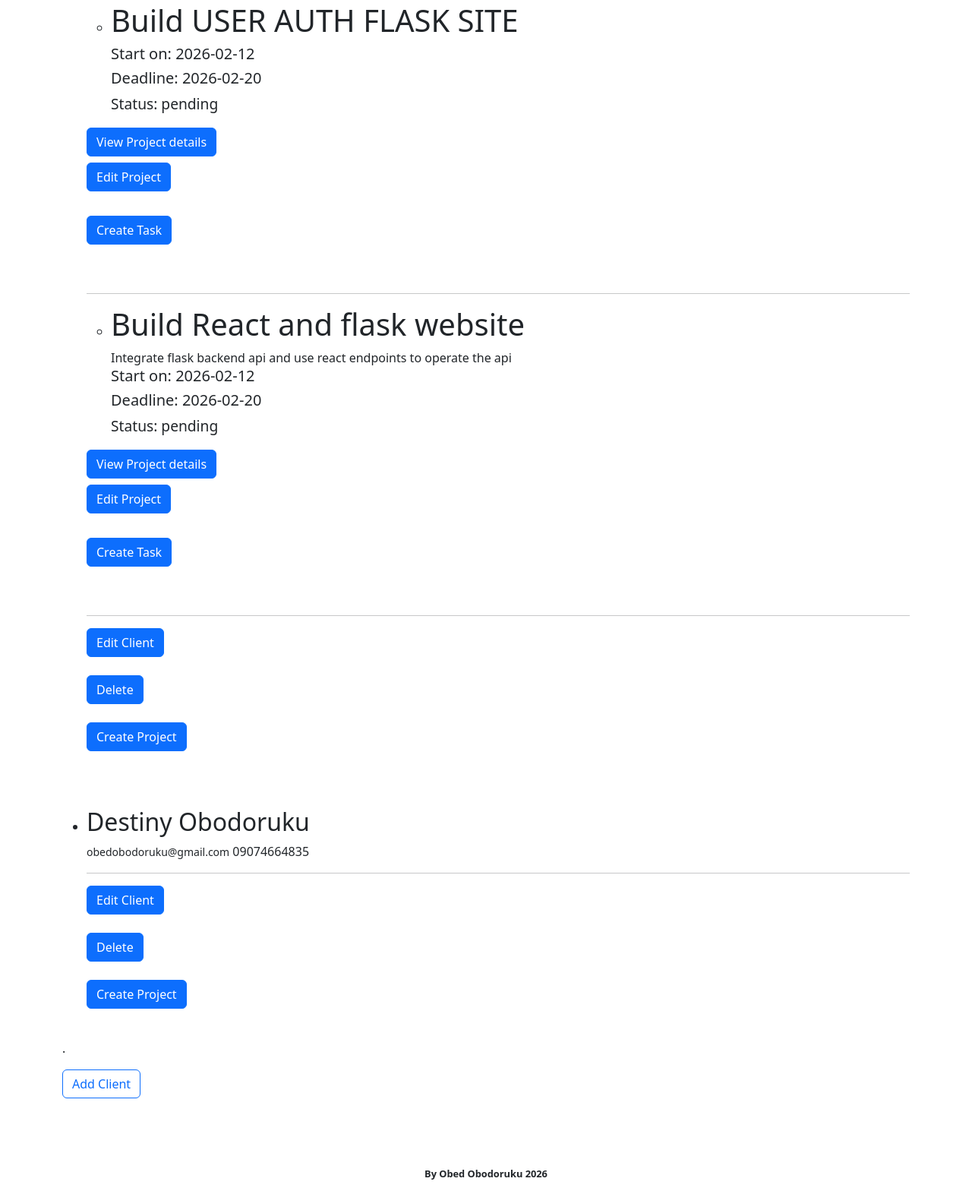
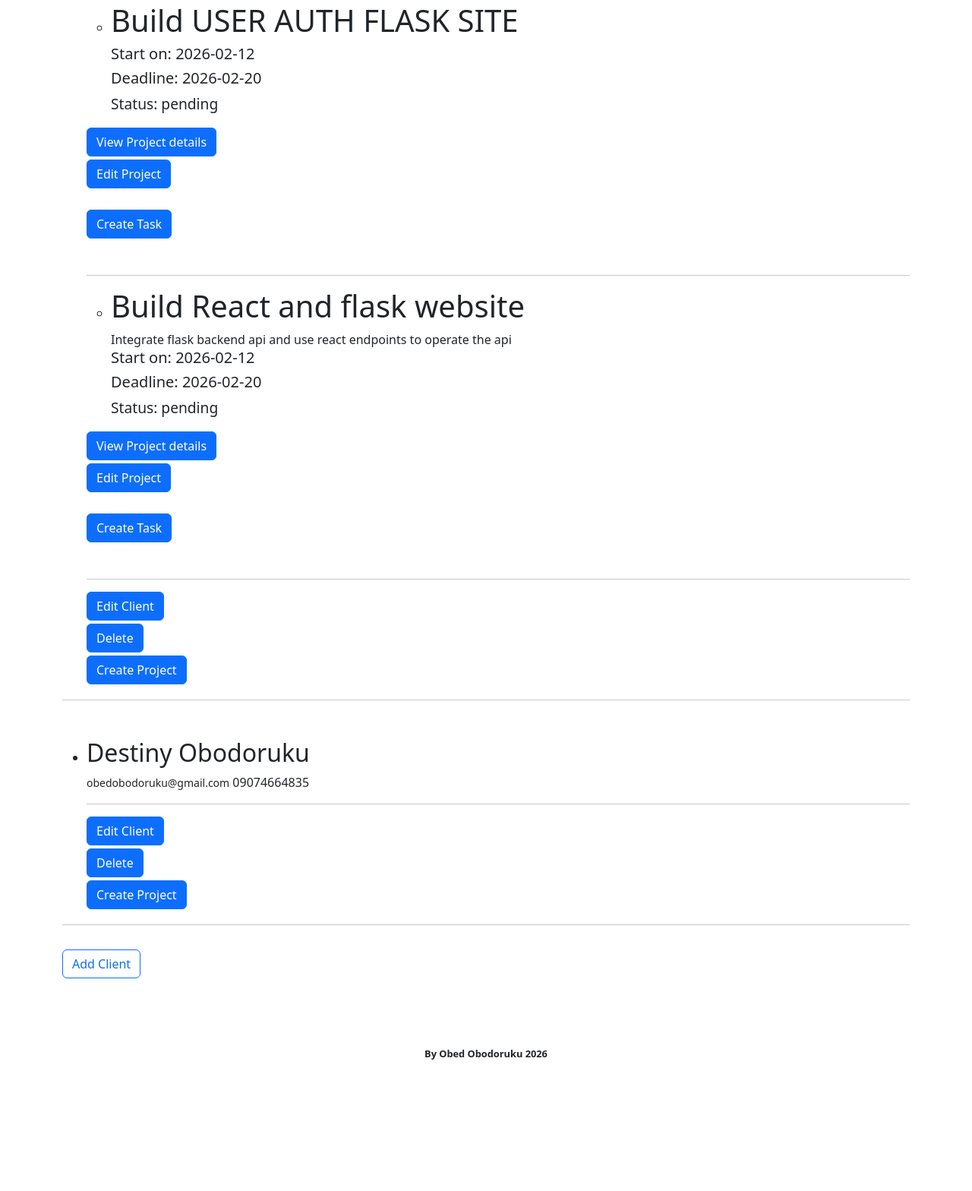
Before and after one commit to obedobodoruku/freelancer-cms, a Flask app: page /client in a window 1280 px wide. Shown: the part 541-2109 px from the top of the page at 76% size. After the commit the page ends 1936 px from the top, so only its background shows below. Run offline with Flask 3, Linux system fonts and the light colour scheme; a user stored in the database is signed in; data comes from the database, SQL or seed files in the repository.

Commit message:
UI btn Update

```diff
--- a/app/templates/clients.html
+++ b/app/templates/clients.html
@@ -48,16 +48,16 @@
                         </ul>
 
                         <a href="{{ url_for('project', project_id=project.id) }}">
-                            <button class="btn btn-primary mt-3 mb-2">View Project details</button>
+                            <button class="btn btn-primary mt-3 mb-1">View Project details</button>
                         </a>
                         <div style="margin-bottom: 24px;">
                             <a href="{{ url_for('edit_project', project_id=project.id) }}">
-                                <button class="btn btn-primary mb-2">Edit Project</button>
+                                <button class="btn btn-primary mb-1">Edit Project</button>
                             </a>
                         </div>
                         <div style="margin-bottom: 24px;">
                             <a href="{{ url_for('create_task', project_id=project.id) }}">
-                                <button class="btn btn-primary mb-4">Create Task</button>
+                                <button class="btn btn-primary mb-2">Create Task</button>
                             </a>
                         </div>
                         <hr>
@@ -66,24 +66,25 @@
 
                 <div>
                     <a href="{{ url_for('edit_client', client_id=client.id) }}">
-                        <button class="btn btn-primary mb-4">Edit Client</button>
+                        <button class="btn btn-primary mb-1">Edit Client</button>
                     </a>
                 </div>
                 <div>
                     <a href="{{ url_for('delete_client', client_id=client.id) }}">
-                        <button class="btn btn-primary mb-4">Delete</button>
+                        <button class="btn btn-primary mb-1">Delete</button>
                     </a>
                 </div>
 
                 <div>
                     <a href="{{ url_for('create_project', client_id=client.id) }}">
-                        <button class="btn btn-primary mb-4">Create Project</button>
+                        <button class="btn btn-primary mb-1">Create Project</button>
                     </a>
                 </div>
             </div>
             </li>
         </ul>
-        {% endfor %}.
+        <hr>
+        {% endfor %}
         <form method="post" action="{{ url_for('create_client') }}">
             <button class="btn btn-outline-primary mt-3 mb-4" type="submit">Add Client</button>
         </form>
```
